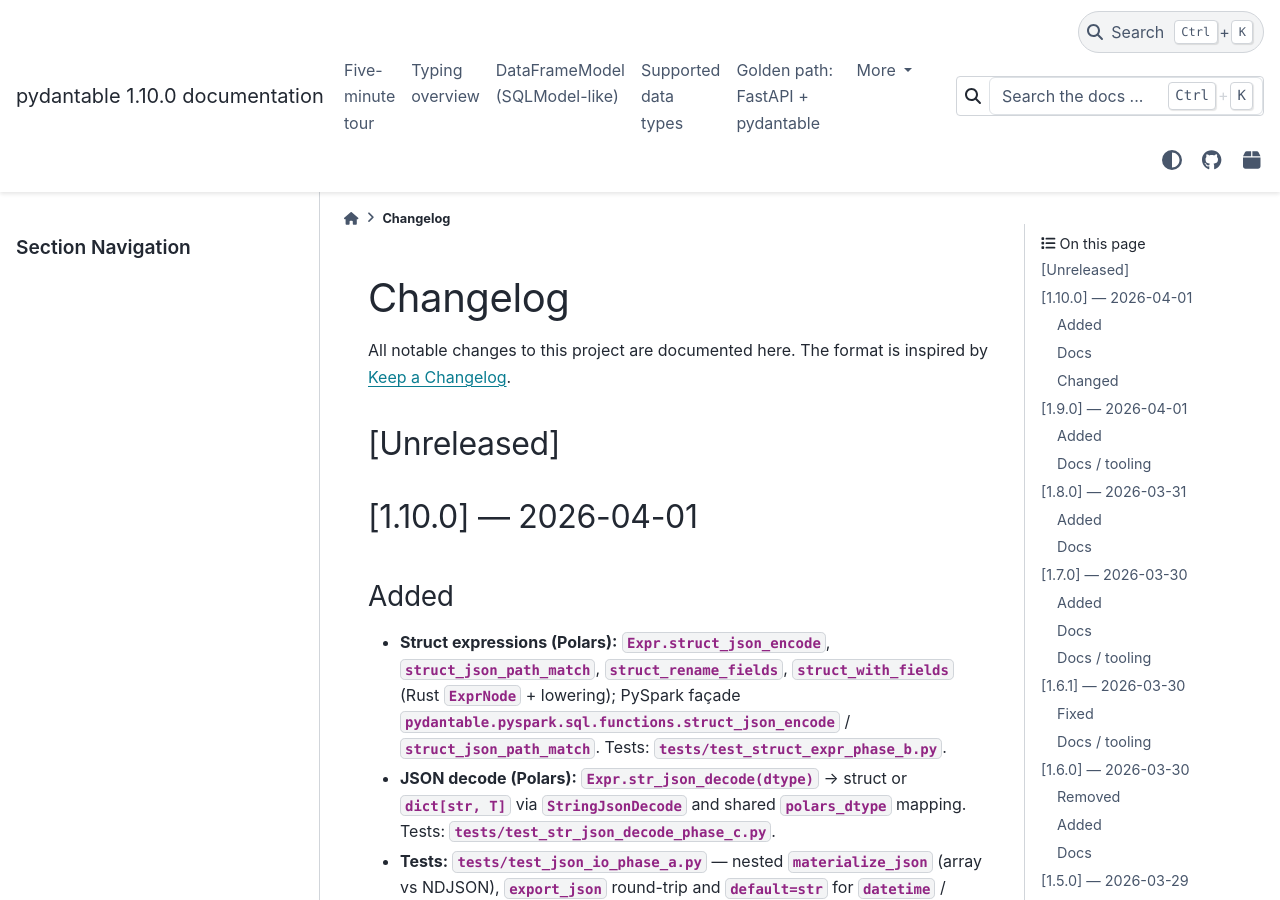
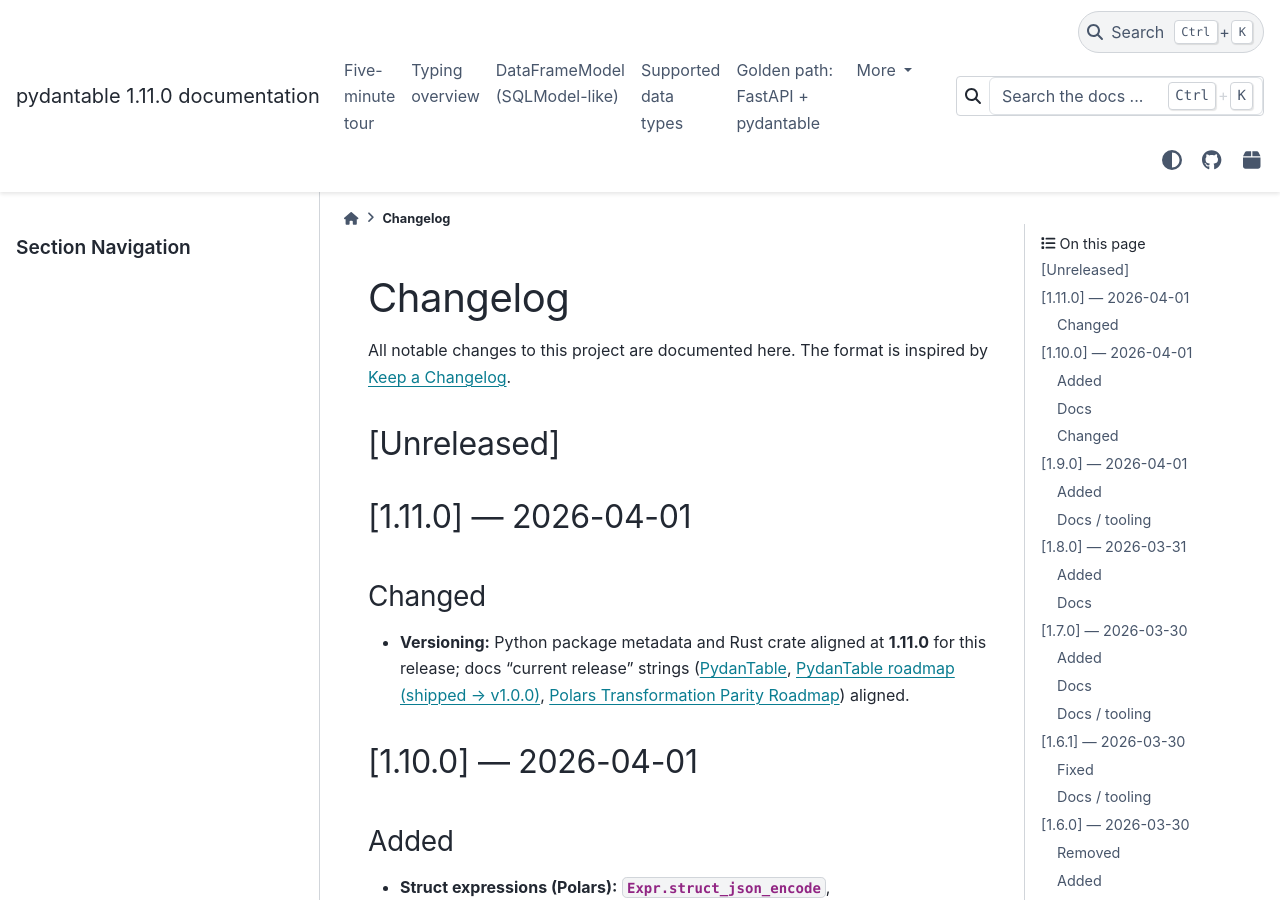
Before and after one commit to eddiethedean/pydantable, a Sphinx documentation site: the page built from docs/changelog.md, in a window 1280 px wide and 900 px high. Built offline with Sphinx 7.4.7 and the PyData theme 0.15.4, drawn with Linux system fonts in a browser that asks for light colours; the version number is read from the project's files by our own code.

Commit message:
chore: bump version to 1.11.0
Align pyproject.toml, Cargo.toml, __version__, stubs, and docs current-release strings. Add changelog section for 1.11.0.

```diff
--- a/docs/POLARS_TRANSFORMATIONS_ROADMAP.md
+++ b/docs/POLARS_TRANSFORMATIONS_ROADMAP.md
@@ -4,7 +4,7 @@
 Polars while preserving `pydantable`'s typed schema contracts.
 
 Notes that say **Implemented on branch `v0.5.0`** refer to historical work landed in the 0.5.x line.
-The current release is **1.10.0** (see `docs/changelog.md`). Older bullets below still record the 0.5.x baseline plus later additions.
+The current release is **1.11.0** (see `docs/changelog.md`). Older bullets below still record the 0.5.x baseline plus later additions.
 
 **Post–P7 (0.18.0+):** Phases **P1–P7** below are **complete**. Further Polars-style parity is **additive** (new `Expr` methods, transforms, or façade wrappers) and is tracked in [`PARITY_SCORECARD.md`](PARITY_SCORECARD.md), [`PYSPARK_PARITY.md`](PYSPARK_PARITY.md), and [`ROADMAP.md`](ROADMAP.md)—not as a new “P8” checklist unless maintainers add one explicitly.
 
--- a/docs/ROADMAP.md
+++ b/docs/ROADMAP.md
@@ -1,6 +1,6 @@
 # PydanTable roadmap (shipped → v1.0.0)
 
-**Latest release: `1.10.0`.** The **Planned v1.0.0** checklist (below) is **complete** for that tag. **Shipped in 0.23.0** adds **lazy `read_*` / `aread_*` file roots** (Parquet, CSV, NDJSON, IPC, **JSON**), **`DataFrame.write_*`** lazy pipeline output, **`export_*`** for eager dict→file, **`DataFrameModel`** glue (**`from_sql`**, **`write_sql`**, **`read_parquet_url_ctx`**), **HTTP/object-store `max_bytes`**, **`MissingRustExtensionError`**, and **breaking renames** (**`materialize_*`**, **`fetch_sql`**, **`fetch_*_url`**)—see **Shipped in 0.23.0** below and {doc}`IO_OVERVIEW`. **0.22.0** introduced the **`pydantable.io`** package (vocabulary evolved in **0.23.0**; see {doc}`changelog`). Earlier **0.20.0** / **0.21.0** items (**UX** docs, **Streamlit** interchange, …) remain in their sections. **ipywidgets** / interactive explorers remain **Later** unless promoted. This document also summarizes shipped history and **Later** / **After v1.0.0** backlogs.
+**Latest release: `1.11.0`.** The **Planned v1.0.0** checklist (below) is **complete** for that tag. **Shipped in 0.23.0** adds **lazy `read_*` / `aread_*` file roots** (Parquet, CSV, NDJSON, IPC, **JSON**), **`DataFrame.write_*`** lazy pipeline output, **`export_*`** for eager dict→file, **`DataFrameModel`** glue (**`from_sql`**, **`write_sql`**, **`read_parquet_url_ctx`**), **HTTP/object-store `max_bytes`**, **`MissingRustExtensionError`**, and **breaking renames** (**`materialize_*`**, **`fetch_sql`**, **`fetch_*_url`**)—see **Shipped in 0.23.0** below and {doc}`IO_OVERVIEW`. **0.22.0** introduced the **`pydantable.io`** package (vocabulary evolved in **0.23.0**; see {doc}`changelog`). Earlier **0.20.0** / **0.21.0** items (**UX** docs, **Streamlit** interchange, …) remain in their sections. **ipywidgets** / interactive explorers remain **Later** unless promoted. This document also summarizes shipped history and **Later** / **After v1.0.0** backlogs.
 
 Release history (high level): [`changelog.md`](changelog.md).
 
--- a/docs/changelog.md
+++ b/docs/changelog.md
@@ -3,6 +3,12 @@
 All notable changes to this project are documented here. The format is inspired by [Keep a Changelog](https://keepachangelog.com/en/1.1.0/).
 
 ## [Unreleased]
+
+## [1.11.0] — 2026-04-01
+
+### Changed
+
+- **Versioning:** Python package metadata and Rust crate aligned at **1.11.0** for this release; docs “current release” strings ({doc}`index`, {doc}`ROADMAP`, {doc}`POLARS_TRANSFORMATIONS_ROADMAP`) aligned.
 
 ## [1.10.0] — 2026-04-01
 
--- a/pyproject.toml
+++ b/pyproject.toml
@@ -4,7 +4,7 @@
 
 [project]
 name = "pydantable"
-version = "1.10.0"
+version = "1.11.0"
 description = "Strongly-typed DataFrames for Python, powered by Rust."
 readme = "README.md"
 license = { text = "MIT" }
```
Also changed, not shown: docs/index.md (+1 -1 lines), 4 other files.
